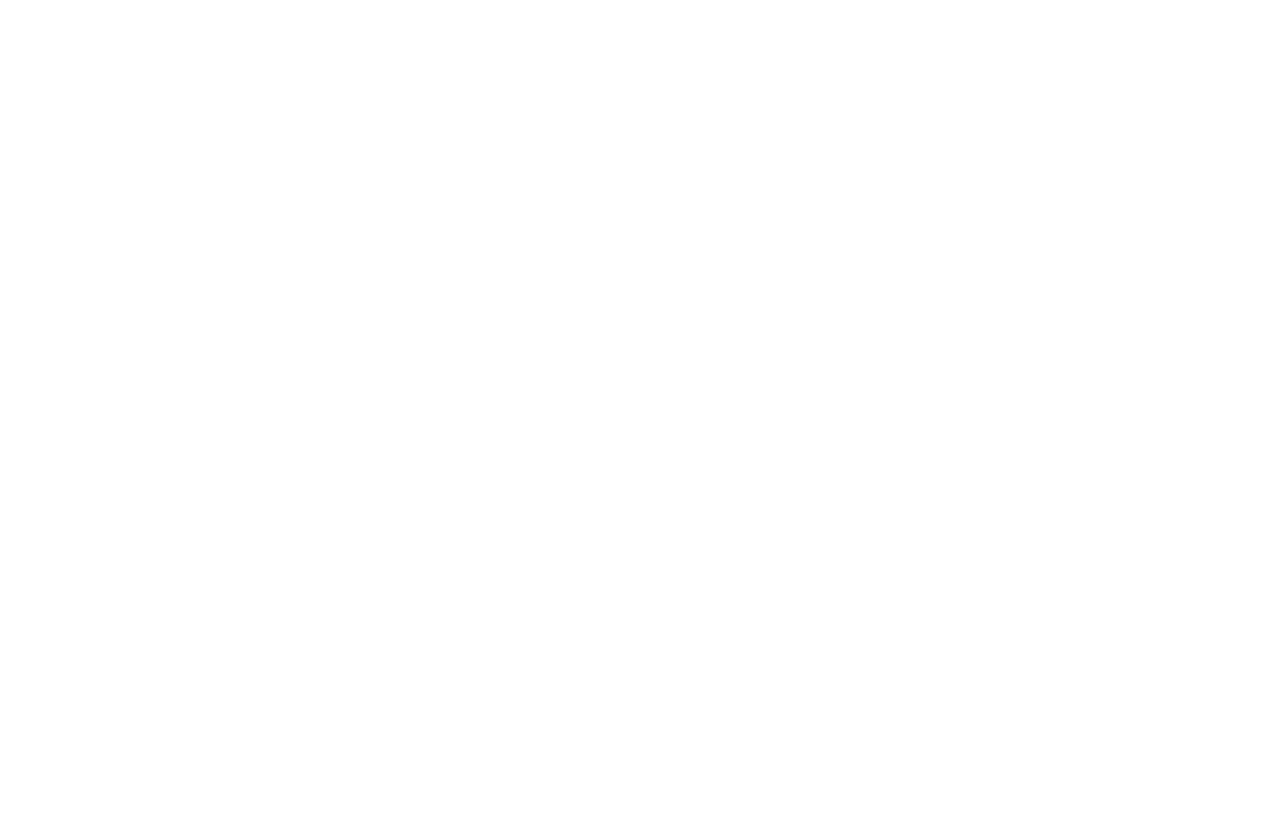
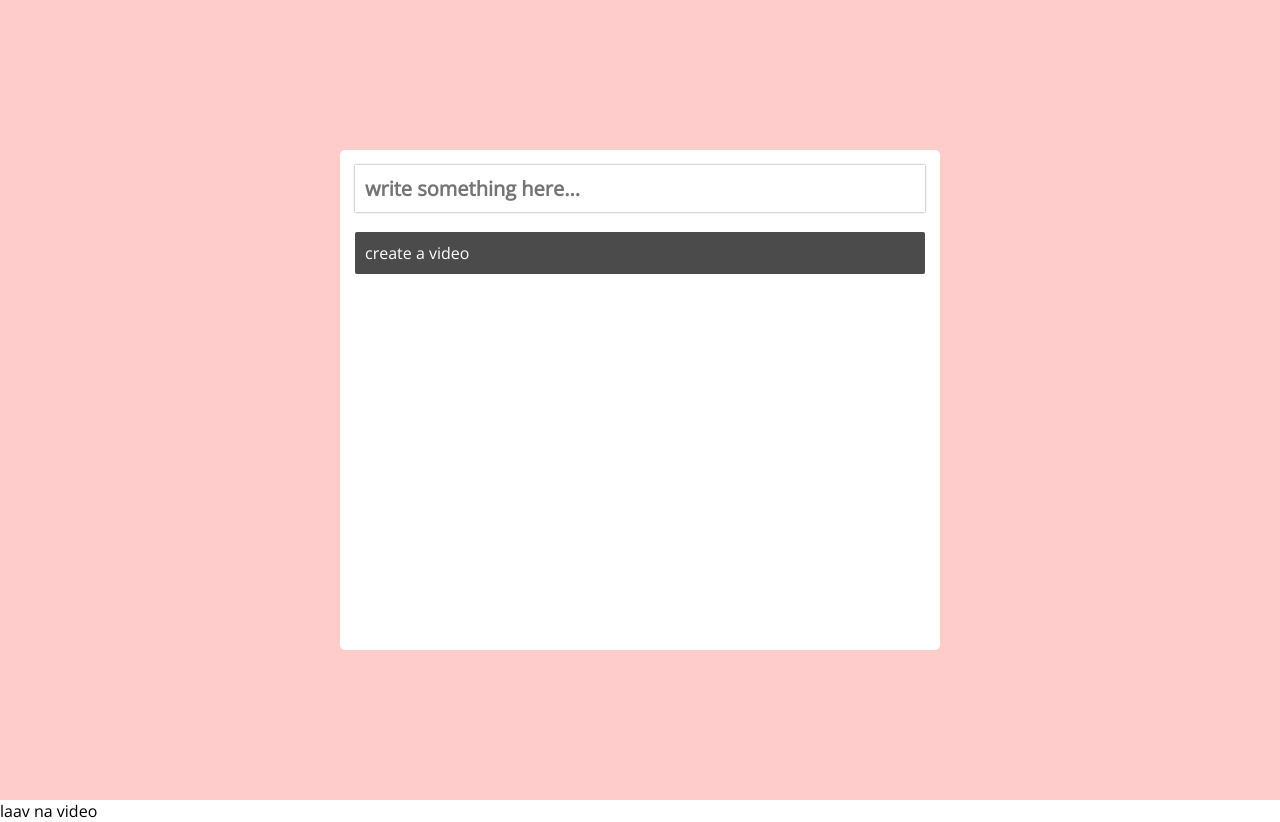
Before and after one commit to juhinagpure/todo-app, a plain HTML site: page index.html in a window 1280 px wide. Before the commit the page ends 800 px from the top, so only its background shows below. Drawn offline with nearby package versions, Linux system fonts and the light colour scheme.

Commit message:
added new class box and styled it

```diff
--- a/index.html
+++ b/index.html
@@ -4,6 +4,25 @@
     <meta charset="UTF-8" />
     <meta name="viewport" content="width=device-width, initial-scale=1.0" />
     <title>Document</title>
+    <link rel="stylesheet" href="style.css" />
   </head>
-  <body></body>
+  <body>
+    <main>
+      <div class="box">
+        <input
+          type="text"
+          id="item"
+          autofocus
+          placeholder="write something here..."
+        />
+        <ul id="to-do-box">
+          <li>create a video</li>
+          <i class="fas-fas-times"></i>
+        </ul>
+      </div>
+    </main>
+    <script src="script.js"></script>
+  </body>
 </html>
+
+laav na video
--- a/style.css
+++ b/style.css
@@ -0,0 +1,45 @@
+@import url("https://fonts.googleapis.com/css2?family=Open+Sans:wght@300&family=Poppins:wght@100;200;300;400;500;600;700;800;900&display=swap");
+
+* {
+  padding: 0;
+  margin: 0;
+  box-sizing: border-box;
+  font-family: "Open Sans", sans-serif;
+}
+main {
+  width: 100%;
+  height: 100vh;
+  display: flex;
+  justify-content: center;
+  align-items: center;
+  background: #ffcccc;
+}
+.box {
+  width: 600px;
+  min-height: 500px;
+  background-color: white;
+  border-radius: 5px;
+  padding: 15px;
+}
+#item {
+  padding: 10px;
+  font-size: 20px;
+  width: 100%;
+  border: 0;
+  outline: 0;
+  display: block;
+  font-weight: bold;
+  box-shadow: 0px 0px 2px gray;
+}
+
+#to-do-box li {
+  margin-top: 20px;
+  list-style: none;
+}
+
+#to-do-box li {
+  background-color: #4b4b4b;
+  color: white;
+  padding: 10px;
+  border-radius: 2px;
+}
```
